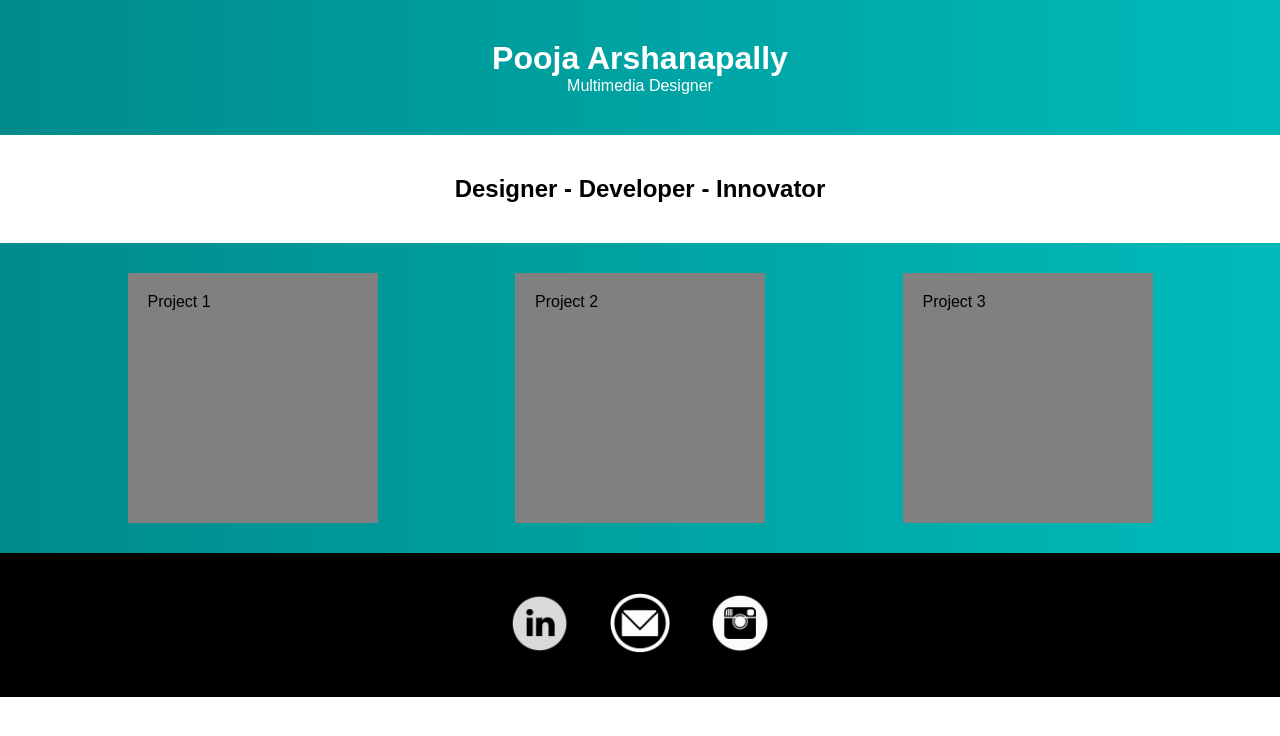
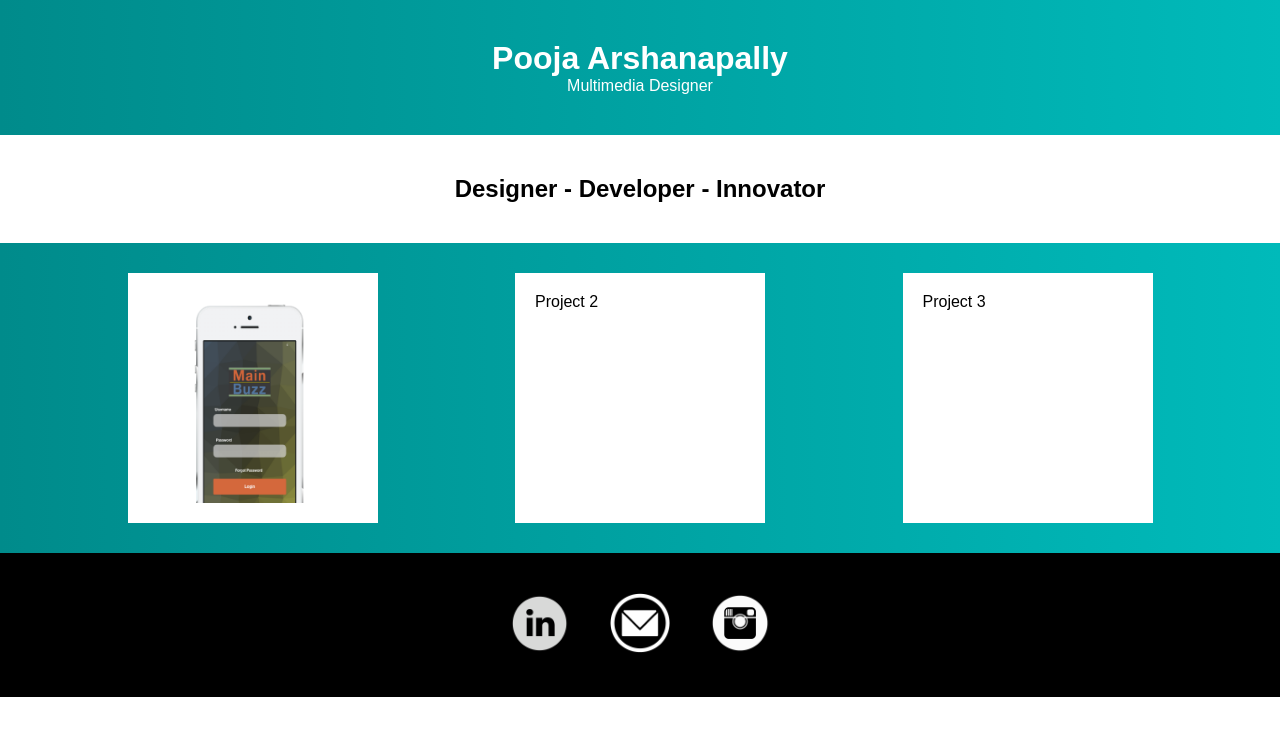
Before and after one commit to parshanapally/portfolio-website, a React (Create React App) app: page / in a window 1280 px wide. Shown: the top 736 px of the page. Built offline with nearby package versions, Linux system fonts and the light colour scheme.

Commit message:
test: fix test of portfolio

```diff
--- a/src/components/Portfolio/index.css
+++ b/src/components/Portfolio/index.css
@@ -20,10 +20,17 @@
 }
 
 .container-box {
-  background-color: gray;
+  background-color: white;
   width: 1px solid black;
   width: 250px;
   height: 250px;
   padding: 20px;
   margin: 10px;
 }
+
+.container-box img {
+  width: 100%;
+  height: auto;
+
+  margin-left: -20px;
+}
--- a/src/components/Portfolio/index.js
+++ b/src/components/Portfolio/index.js
@@ -1,11 +1,16 @@
 import React from "react";
 import "./index.css";
+import mainBuzz from "../img/main-buzz.png";
 
 const Portfolio = () => {
   return (
     <div className="container-portfolio">
       <div className="container-fluid">
-        <div className="container-box">Project 1</div>
+        <div className="container-box">
+          <a href="#">
+            <img src={mainBuzz} />
+          </a>
+        </div>
         <div className="container-box">Project 2</div>
         <div className="container-box">Project 3</div>
       </div>
```
Also changed, not shown: 1 other file (tests, documents, lock files or other folders).
